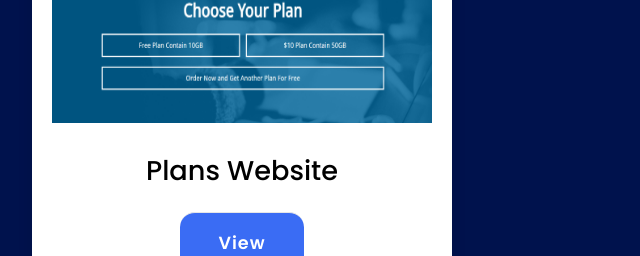
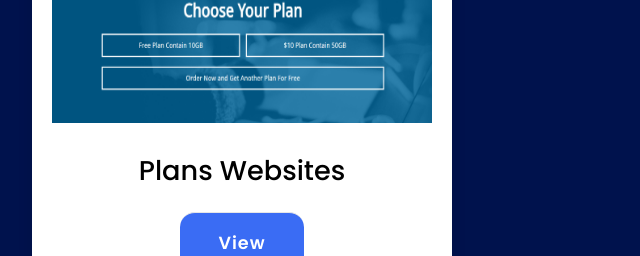
Before and after one commit to amr-sameh98/Portfolio, a plain HTML site: page index.html in a window 1280 px wide. Shown: the part 2136-2392 px from the top of the page, 168-808 px from the left. Drawn offline with Linux system fonts and the light colour scheme.

Commit message:
four commit

```diff
--- a/index.html
+++ b/index.html
@@ -116,7 +116,7 @@
 
           <div class="box">
             <img src="images/three.png" alt="three" />
-            <h3 class="project-title">Plans Website</h3>
+            <h3 class="project-title">Plans Websites</h3>
             <a
               href="https://amr-zazu.github.io/Responsive_Design_Without_Framework/"
               >View</a
```
